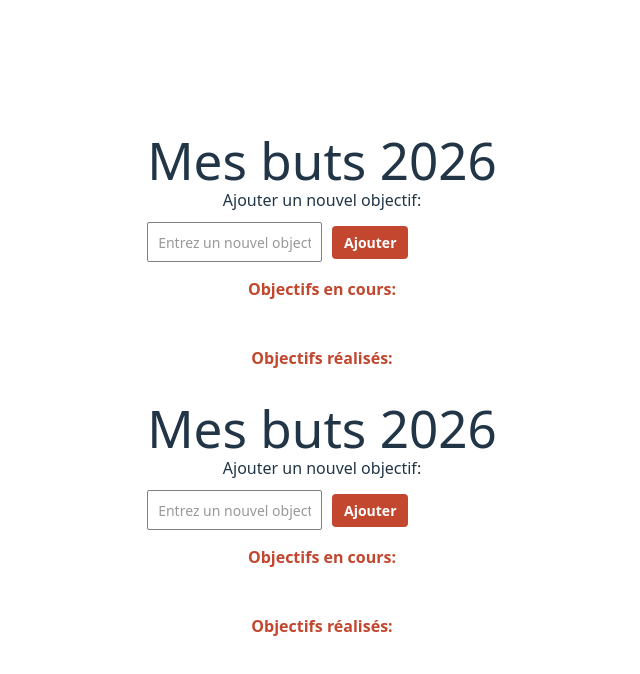
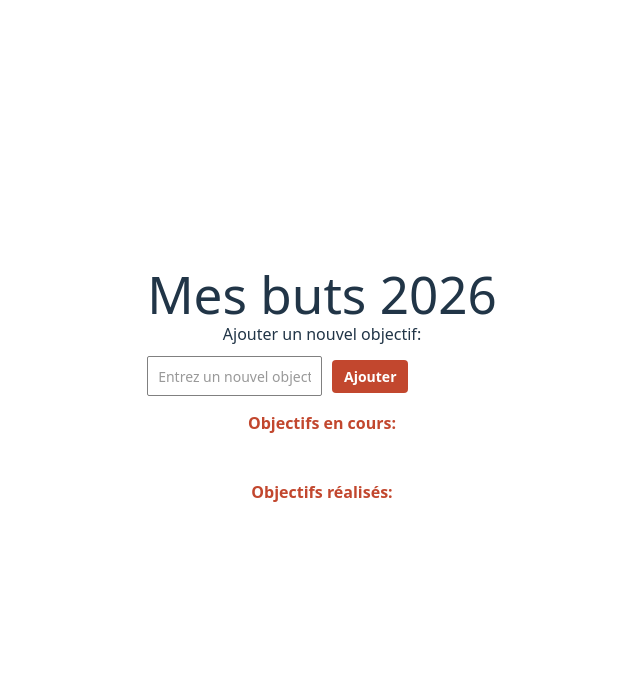
Before and after one commit to LacombeTr/react-cours-1-todolist, a React (Vite) app: page / in a window 1280 px wide. Shown: the top 674 px of the page, without its empty margins (318-958 px from the left). Built offline with nearby package versions, Linux system fonts and the light colour scheme.

Commit message:
refactor(app): Implemented objectiveContext in components

```diff
--- a/src/App.jsx
+++ b/src/App.jsx
@@ -1,39 +1,27 @@
-import { useState } from "react";
 import { CreateZone } from "./components/CreateZone";
 import { DisplayZone } from "./components/DisplayZone";
 import { EditModal } from "./components/EditModal";
+import { useObjective } from "./context/ObjectiveContext";
 import "./App.css";
 
 function App() {
-    const [newObjective, setNewObjective] = useState(null);
-    const [activeObjective, setActiveObjective] = useState(null);
-    const [editedObjective, setEditedObjective] = useState(null);
+    const {
+        goals,
+        newObjective,
+        activeObjective,
+        editedObjective,
+        modalVisible,
 
-    const [modalVisible, setModalVisible] = useState(false);
+        handleChange,
+        handleAddGoal,
+        handleRemoveGoal,
+        handleEditGoal,
 
-    const [goals, setGoals] = useState([]);
-
-    const handleChange = (text) => {
-        setNewObjective({ objective: text, done: false });
-    };
-
-    const handleAddGoal = () => {
-        if (newObjective.objective.trim()) {
-            setGoals([...goals, newObjective]);
-            setNewObjective("");
-        }
-    };
-
-    const handleRemoveGoal = (index) => {
-        const updatedGoals = goals.filter((_, i) => i !== index);
-        setGoals(updatedGoals);
-    };
-
-    const handleEditGoal = (index) => {
-        setActiveObjective(index);
-        setEditedObjective(goals[index]);
-        setModalVisible(true);
-    };
+        setGoals,
+        setModalVisible,
+        setEditedObjective,
+        setActiveObjective,
+    } = useObjective();
 
     return (
         <div className='container'>
--- a/src/components/CreateZone.jsx
+++ b/src/components/CreateZone.jsx
@@ -18,7 +18,13 @@ export const CreateZone = ({ handleChange, handleAddGoal }) => {
                 onChange={handleInputChange}
                 placeholder='Entrez un nouvel objectif'
             />
-            <button className='create-zone__button' onClick={handleAddGoal}>
+            <button
+                className='create-zone__button'
+                onClick={() => {
+                    handleAddGoal(value);
+                    setValue("");
+                }}
+            >
                 Ajouter
             </button>
         </div>
--- a/src/components/DisplayZone.jsx
+++ b/src/components/DisplayZone.jsx
@@ -1,5 +1,6 @@
+
+import { Objective } from "./Objective";
 import "./DisplayZone.css";
-import { Objective } from "./Objective";
 
 export const DisplayZone = ({
     goals,
@@ -7,21 +8,21 @@ export const DisplayZone = ({
     handleRemoveGoal,
     openEditModal,
 }) => {
-    const activeGoals = goals.filter((goal) => !goal.done);
-    const completedGoals = goals.filter((goal) => goal.done);
+    const updatedActiveGoals = [...goals].filter((goal) => !goal.done);
+    const updatedCompletedGoals = [...goals].filter((goal) => goal.done);
 
     return (
         <div className='display-zone'>
             <h3 className='display-zone__subtitle'>Objectifs en cours:</h3>
             <div className='display-zone__list'>
-                {activeGoals.map((item, index) => {
+                {updatedActiveGoals.map((item, index) => {
                     const originalIndex = goals.indexOf(item);
                     return (
                         <Objective
                             key={originalIndex}
                             objective={item}
                             setGoals={setGoals}
-                            goals={activeGoals}
+                            goals={updatedActiveGoals}
                             handleRemoveGoal={() =>
                                 handleRemoveGoal(originalIndex)
                             }
@@ -34,14 +35,14 @@ export const DisplayZone = ({
 
             <h3 className='display-zone__subtitle'>Objectifs réalisés:</h3>
             <div className='display-zone__list'>
-                {completedGoals.map((item, index) => {
+                {updatedCompletedGoals.map((item, index) => {
                     const originalIndex = goals.indexOf(item);
                     return (
                         <Objective
                             key={originalIndex}
                             objective={item}
                             setGoals={setGoals}
-                            goals={completedGoals}
+                            goals={updatedCompletedGoals}
                             handleRemoveGoal={() =>
                                 handleRemoveGoal(originalIndex)
                             }
--- a/src/components/EditModal.jsx
+++ b/src/components/EditModal.jsx
@@ -1,3 +1,4 @@
+import { useState } from "react";
 import "./EditModal.css";
 
 export const EditModal = ({
@@ -10,8 +11,15 @@ export const EditModal = ({
     editedObjective,
     setEditedObjective,
 }) => {
+    const [, setValue] = useState("");
+
+    const handleInputChange = (e) => {
+        setValue(e.target.value);
+        setEditedObjective({ ...editedObjective, objective: e.target.value });
+    };
+
     const handleCancelEdit = () => {
-        setEditedObjective("");
+        setEditedObjective(null);
         setActiveObjective(null);
         setModalVisible(false);
     };
@@ -20,7 +28,7 @@ export const EditModal = ({
         const updatedGoals = [...goals];
         updatedGoals[activeObjective] = editedObjective;
         setGoals(updatedGoals);
-        setEditedObjective("");
+        setEditedObjective(null);
         setModalVisible(false);
     };
 
@@ -40,8 +48,8 @@ export const EditModal = ({
                 <input
                     type='text'
                     className='modal-input'
-                    value={editedObjective}
-                    onChange={(e) => setEditedObjective(e.target.value)}
+                    value={editedObjective?.text || ""}
+                    onInput={handleInputChange}
                     placeholder="Modifier l'objectif"
                     autoFocus
                 />
--- a/src/components/Objective.jsx
+++ b/src/components/Objective.jsx
@@ -3,7 +3,6 @@ import "./Objective.css";
 
 export const Objective = ({
     objective,
-    goals,
     setGoals,
     openEditModal,
     handleRemoveGoal,
@@ -12,10 +11,12 @@ export const Objective = ({
     const [isChecked, setChecked] = useState(objective.done);
 
     useEffect(() => {
-        const updatedGoals = [...goals];
-        updatedGoals[index] = { ...objective, done: isChecked };
-        setGoals(updatedGoals);
-    }, [isChecked, goals, index, objective, setGoals]);
+        setGoals((prevGoals) => {
+            const updatedGoals = [...prevGoals];
+            updatedGoals[index] = { ...objective, done: isChecked };
+            return updatedGoals;
+        });
+    }, [isChecked, index, setGoals]);
 
     return (
         <div className='objective-item' onClick={() => openEditModal(index)}>
--- a/src/main.jsx
+++ b/src/main.jsx
@@ -9,6 +9,5 @@ createRoot(document.getElementById("root")).render(
         <ObjectiveProvider>
             <App />
         </ObjectiveProvider>
-        <App />
     </StrictMode>,
 );
```
